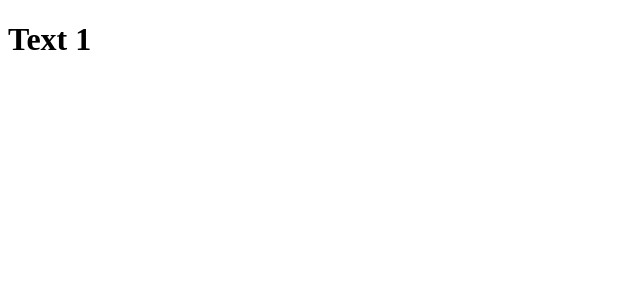
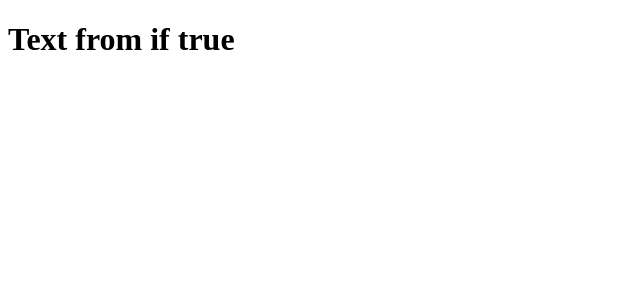
Before and after one commit to FreshLemur/Really-studying-react, a React (Vite) app in the folder reactpro/: page / in a window 1280 px wide. Shown: the top 300 px of the page, without its empty margins (0-640 px from the left). Built offline with nearby package versions, Linux system fonts and the light colour scheme.

Commit message:
lesson 17.5 ended

```diff
--- a/reactpro/src/components/Conditional.jsx
+++ b/reactpro/src/components/Conditional.jsx
@@ -1,19 +1,29 @@
-import Code from "./Code";
-import Welcome from "./Welcome";
-
 export default function Conditional() {
   const display = true;
-  const messageOne = <h1>Text 1</h1>;
-  const messageTwo = <h1>Text 2</h1>;
   let message;
   if (display) {
-    message = messageOne;
+    message = <h1>Text from if true</h1>;
   } else {
-    message = messageTwo;
+    message = <h1>Text from else false</h1>;
   }
   return message;
 }
+// Цей варіант є ще кращий, тому що ми прописуємо набагато менше коду і маємо той самий 1 return.
+
+// export default function Conditional() {
+//   const display = true;
+//   const messageOne = "Text if";
+//   const messageTwo = "Text else";
+//   let message;
+//   if (display) {
+//     message = messageOne;
+//   } else {
+//     message = messageTwo;
+//   };
+//   return message;
+// };
 // А ось цей варіант прекрасно виконує те, що ми хотіли зробити. Тепер ми використовуємо лише 1 return.
+// Але можна все зробити ще краще!
 
 // export default function Conditional() {
 //     const display = false;
```
